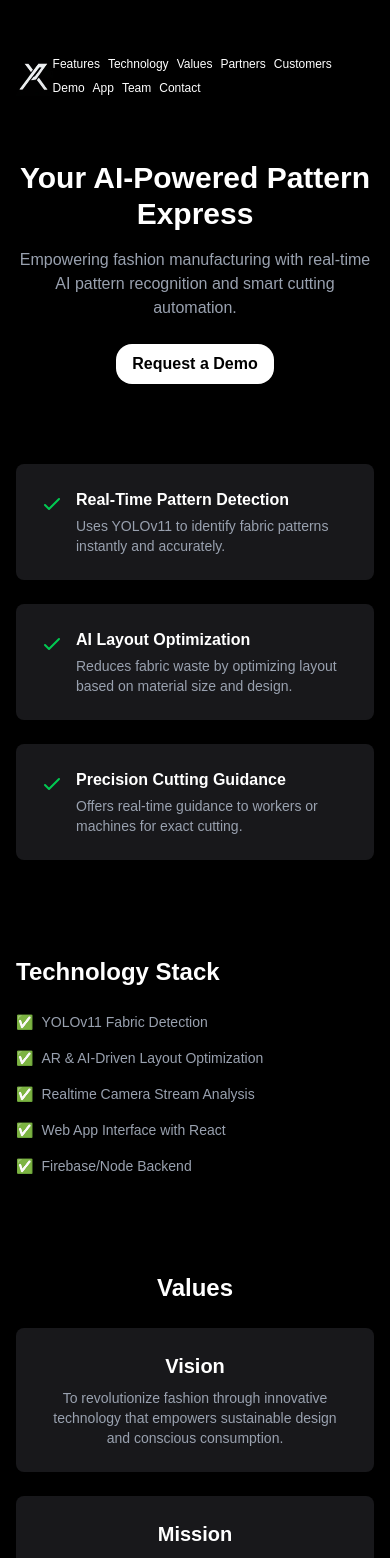
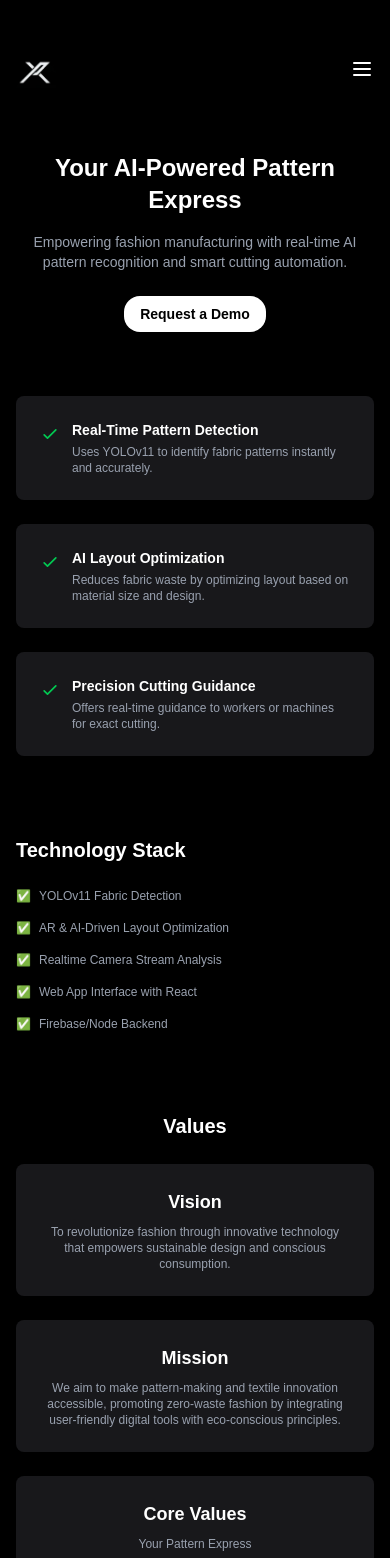
Before and after one commit to MikenISATU/pattex, a Next.js app: page / in a window 390 px wide. Shown: the top 1558 px of the page. Built offline with nearby package versions, Linux system fonts and the light colour scheme.

Commit message:
Update page.tsx

```diff
--- a/app/page.tsx
+++ b/app/page.tsx
@@ -1,10 +1,59 @@
 "use client";
 
-import React, { useEffect } from "react";
+import React, { useEffect, useState, useRef } from "react";
 import Link from "next/link";
 
 // Define the component with React.FC for TypeScript
 const PattexHomePage: React.FC = () => {
+  // State for burger menu toggle
+  const [isMenuOpen, setIsMenuOpen] = useState(false);
+  // State for active dot in the carousel
+  const [activeDot, setActiveDot] = useState(1); // Default to second image
+  // Ref for the scroll container
+  const scrollContainerRef = useRef<HTMLDivElement>(null);
+
+  // Toggle burger menu
+  const toggleMenu = () => {
+    setIsMenuOpen(!isMenuOpen);
+  };
+
+  // Scroll to specific image and center it
+  const scrollToImage = (index: number) => {
+    if (scrollContainerRef.current) {
+      const container = scrollContainerRef.current;
+      const containerWidth = container.clientWidth;
+      const imageWidth = container.querySelector("div")?.clientWidth || containerWidth;
+      const scrollPosition = index * imageWidth - (containerWidth - imageWidth) / 2;
+      container.scrollTo({
+        left: scrollPosition,
+        behavior: "smooth",
+      });
+      setActiveDot(index);
+    }
+  };
+
+  // Handle scroll to update active dot
+  useEffect(() => {
+    const scrollContainer = scrollContainerRef.current;
+    if (!scrollContainer) return;
+
+    const handleScroll = () => {
+      const scrollLeft = scrollContainer.scrollLeft;
+      const containerWidth = scrollContainer.clientWidth;
+      const imageWidth = scrollContainer.querySelector("div")?.clientWidth || containerWidth;
+      const newActiveDot = Math.round(scrollLeft / imageWidth);
+      setActiveDot(newActiveDot);
+    };
+
+    scrollContainer.addEventListener("scroll", handleScroll);
+    return () => scrollContainer.removeEventListener("scroll", handleScroll);
+  }, []);
+
+  // Scroll to second image on mount
+  useEffect(() => {
+    scrollToImage(1); // Center the second image (index 1) when component mounts
+  }, []);
+
   // Define the feature items with TypeScript interface
   interface Feature {
     title: string;
@@ -126,18 +175,52 @@
           opacity: 1;
           transform: translateY(0);
         }
+        .burger-menu {
+          display: none;
+        }
+        .no-scrollbar::-webkit-scrollbar {
+          display: none;
+        }
+        .no-scrollbar {
+          -ms-overflow-style: none;
+          scrollbar-width: none;
+        }
+        @media (max-width: 640px) {
+          .burger-menu {
+            display: block;
+          }
+          .nav-menu {
+            display: ${isMenuOpen ? "flex" : "none"};
+            flex-direction: column;
+            position: absolute;
+            top: 100%;
+            left: 0;
+            right: 0;
+            background: black;
+            padding: 1rem;
+            z-index: 40;
+          }
+        }
       `}</style>
       <div className="min-h-screen bg-black text-white px-4 sm:px-6 py-10 font-roboto scroll-smooth">
         <header className="max-w-6xl mx-auto flex justify-between items-center mb-12 sticky top-0 bg-black z-50 py-4">
           <Link href="/">
-            <img src="/pattexl.JPG" alt="Pattex Logo" className="h-10 sm:h-12 hover:scale-105 transition-transform cursor-pointer" />
+            <img src="/pattexl.JPG" alt="Pattex Logo" className="h-8 sm:h-12 hover:scale-105 transition-transform cursor-pointer" />
           </Link>
-          <nav className="space-x-2 sm:space-x-6 text-xs sm:text-sm font-light flex flex-wrap gap-y-2">
+          <div className="burger-menu sm:hidden">
+            <button onClick={toggleMenu} className="text-white focus:outline-none">
+              <svg className="w-6 h-6" fill="none" stroke="currentColor" viewBox="0 0 24 24" xmlns="http://www.w3.org/2000/svg">
+                <path strokeLinecap="round" strokeLinejoin="round" strokeWidth="2" d={isMenuOpen ? "M6 18L18 6M6 6l12 12" : "M4 6h16M4 12h16M4 18h16"} />
+              </svg>
+            </button>
+          </div>
+          <nav className="nav-menu sm:flex space-x-2 sm:space-x-6 text-xs sm:text-sm font-light flex-wrap gap-y-2 sm:gap-y-0">
             {["features", "technology", "values", "partners", "customers", "demo", "app", "team", "contact"].map((section) => (
               <a
                 key={section}
                 href={`#${section}`}
-                className="hover:underline hover:text-gray-300 transition-colors"
+                className="hover:underline hover:text-gray-300 transition-colors block sm:inline-block py-2 sm:py-0"
+                onClick={() => setIsMenuOpen(false)}
               >
                 {section.charAt(0).toUpperCase() + section.slice(1).replace("-", " ")}
               </a>
@@ -145,19 +228,19 @@
           </nav>
         </header>
 
-        <section className="text-center mb-20 max-w-6xl mx-auto animate-section">
-          <h2 className="text-3xl sm:text-5xl font-bold mb-4">Your AI-Powered Pattern Express</h2>
-          <p className="text-base sm:text-lg text-gray-400 mb-6 max-w-xl mx-auto">
+        <section className="text-center mb-16 sm:mb-20 max-w-6xl mx-auto animate-section">
+          <h2 className="text-2xl sm:text-4xl md:text-5xl font-bold mb-4">Your AI-Powered Pattern Express</h2>
+          <p className="text-sm sm:text-lg text-gray-400 mb-6 max-w-xl mx-auto">
             Empowering fashion manufacturing with real-time AI pattern recognition and smart cutting automation.
           </p>
           <button
-            className="bg-white text-black font-bold rounded-2xl px-4 sm:px-6 py-2 sm:py-3 hover:bg-gray-200 hover:scale-105 transition-all"
+            className="bg-white text-black font-bold rounded-2xl px-4 sm:px-6 py-2 sm:py-3 text-sm sm:text-base hover:bg-gray-200 hover:scale-105 transition-all"
           >
             Request a Demo
           </button>
         </section>
 
-        <section id="features" className="w-full flex justify-center mb-24 scroll-mt-28 animate-section">
+        <section id="features" className="w-full flex justify-center mb-20 sm:mb-24 scroll-mt-28 animate-section">
           <div className="grid grid-cols-1 sm:grid-cols-2 md:grid-cols-3 gap-6 w-full max-w-6xl">
             {features.map((feat, i) => (
               <div
@@ -165,12 +248,12 @@
                 className="bg-zinc-900 rounded-lg p-6 shadow-lg hover:shadow-xl hover:scale-105 transition-all"
               >
                 <div className="flex items-start space-x-3">
-                  <svg className="w-6 h-6 mt-1 shrink-0 text-green-500" fill="none" stroke="currentColor" viewBox="0 0 24 24" xmlns="http://www.w3.org/2000/svg">
+                  <svg className="w-5 h-5 sm:w-6 sm:h-6 mt-1 shrink-0 text-green-500" fill="none" stroke="currentColor" viewBox="0 0 24 24" xmlns="http://www.w3.org/2000/svg">
                     <path strokeLinecap="round" strokeLinejoin="round" strokeWidth="2" d="M5 13l4 4L19 7" />
                   </svg>
                   <div>
-                    <h3 className="text-base font-semibold mb-1 text-white">{feat.title}</h3>
-                    <p className="text-sm text-gray-400 font-light">{feat.description}</p>
+                    <h3 className="text-sm sm:text-base font-semibold mb-1 text-white">{feat.title}</h3>
+                    <p className="text-xs sm:text-sm text-gray-400 font-light">{feat.description}</p>
                   </div>
                 </div>
               </div>
@@ -178,9 +261,9 @@
           </div>
         </section>
 
-        <section id="technology" className="max-w-6xl mx-auto mb-24 scroll-mt-28 animate-section">
-          <h3 className="text-2xl sm:text-3xl font-bold mb-6">Technology Stack</h3>
-          <ul className="grid grid-cols-1 sm:grid-cols-2 md:grid-cols-3 gap-4 text-sm text-gray-400 font-light">
+        <section id="technology" className="max-w-6xl mx-auto mb-20 sm:mb-24 scroll-mt-28 animate-section">
+          <h3 className="text-xl sm:text-3xl font-bold mb-6">Technology Stack</h3>
+          <ul className="grid grid-cols-1 sm:grid-cols-2 md:grid-cols-3 gap-4 text-xs sm:text-sm text-gray-400 font-light">
             {techStack.map((tech, i) => (
               <li key={i} className="flex items-center">
                 <span className="mr-2">✅</span> {tech}
@@ -189,28 +272,28 @@
           </ul>
         </section>
 
-        <section id="values" className="max-w-6xl mx-auto mb-24 text-center scroll-mt-28 animate-section">
-          <h3 className="text-2xl sm:text-3xl font-bold mb-6">Values</h3>
+        <section id="values" className="max-w-6xl mx-auto mb-20 sm:mb-24 text-center scroll-mt-28 animate-section">
+          <h3 className="text-xl sm:text-3xl font-bold mb-6">Values</h3>
           <div className="grid grid-cols-1 gap-6">
             <div className="bg-zinc-900 rounded-lg p-6 shadow-lg hover:shadow-xl hover:scale-105 transition-all">
-              <h4 className="text-xl font-semibold mb-2 text-white">Vision</h4>
-              <p className="text-sm sm:text-base text-gray-400 font-light">{missionVision.vision}</p>
+              <h4 className="text-lg sm:text-xl font-semibold mb-2 text-white">Vision</h4>
+              <p className="text-xs sm:text-base text-gray-400 font-light">{missionVision.vision}</p>
             </div>
             <div className="bg-zinc-900 rounded-lg p-6 shadow-lg hover:shadow-xl hover:scale-105 transition-all">
-              <h4 className="text-xl font-semibold mb-2 text-white">Mission</h4>
-              <p className="text-sm sm:text-base text-gray-400 font-light">{missionVision.mission}</p>
+              <h4 className="text-lg sm:text-xl font-semibold mb-2 text-white">Mission</h4>
+              <p className="text-xs sm:text-base text-gray-400 font-light">{missionVision.mission}</p>
             </div>
             <div className="bg-zinc-900 rounded-lg p-6 shadow-lg">
-              <h4 className="text-xl font-semibold mb-2 text-white">Core Values</h4>
-              <p className="text-sm sm:text-base text-gray-400 font-light mb-4">Your Pattern Express</p>
+              <h4 className="text-lg sm:text-xl font-semibold mb-2 text-white">Core Values</h4>
+              <p className="text-xs sm:text-base text-gray-400 font-light mb-4">Your Pattern Express</p>
               <div className="grid grid-cols-1 sm:grid-cols-2 md:grid-cols-3 gap-4">
                 {missionVision.coreValues.map((value, i) => (
                   <div
                     key={i}
                     className="bg-zinc-800 rounded-lg p-4 hover:shadow-lg hover:scale-105 transition-all"
                   >
-                    <h5 className="text-base font-semibold text-white mb-1">{value.title}</h5>
-                    <p className="text-sm text-gray-400 font-light">{value.description}</p>
+                    <h5 className="text-sm sm:text-base font-semibold text-white mb-1">{value.title}</h5>
+                    <p className="text-xs sm:text-sm text-gray-400 font-light">{value.description}</p>
                   </div>
                 ))}
               </div>
@@ -218,57 +301,73 @@
           </div>
         </section>
 
-        <section id="partners" className="max-w-6xl mx-auto mb-24 text-center scroll-mt-28 animate-section">
-          <h3 className="text-2xl sm:text-3xl font-bold mb-6">Our Partners</h3>
-          <div className="grid grid-cols-2 sm:grid-cols-2 md:grid-cols-4 gap-6 text-center text-gray-300 justify-center">
+        <section id="partners" className="max-w-6xl mx-auto mb-20 sm:mb-24 text-center scroll-mt-28 animate-section">
+          <h3 className="text-xl sm:text-3xl font-bold mb-6">Our Partners</h3>
+          <div className="grid grid-cols-2 sm:grid-cols-2 md:grid-cols-4 gap-4 sm:gap-6 text-center text-gray-300 justify-center">
             {partners.map((logo, i) => (
               <div
                 key={i}
-                className="bg-zinc-900 p-4 rounded-xl flex items-center justify-center h-32 hover:scale-105 transition-transform"
+                className="bg-zinc-900 p-4 rounded-xl flex items-center justify-center h-24 sm:h-32 hover:scale-105 transition-transform"
               >
-                <img src={`/${logo}`} alt={`Partner ${i + 1}`} className="max-h-20 object-contain" />
+                <img src={`/${logo}`} alt={`Partner ${i + 1}`} className="max-h-16 sm:max-h-20 object-contain" />
               </div>
             ))}
           </div>
         </section>
 
-        <section id="customers" className="max-w-6xl mx-auto mb-24 text-center scroll-mt-28 animate-section">
-          <h3 className="text-2xl sm:text-3xl font-bold mb-6">Customer Testimonials</h3>
+        <section id="customers" className="max-w-6xl mx-auto mb-20 sm:mb-24 text-center scroll-mt-28 animate-section">
+          <h3 className="text-xl sm:text-3xl font-bold mb-6">Customer Testimonials</h3>
           <div className="grid grid-cols-1 sm:grid-cols-2 md:grid-cols-3 gap-6 text-gray-300 font-light">
             {testimonials.map((testimonial, i) => (
               <div
                 key={i}
                 className="bg-zinc-900 rounded-lg p-6 shadow-lg hover:shadow-xl hover:scale-105 transition-all"
               >
-                <p className="text-white text-sm sm:text-base">“{testimonial.quote}”</p>
-                <p className="mt-4 font-semibold text-sm sm:text-base">– {testimonial.author}</p>
+                <p className="text-white text-xs sm:text-base">“{testimonial.quote}”</p>
+                <p className="mt-4 font-semibold text-xs sm:text-base">– {testimonial.author}</p>
               </div>
             ))}
           </div>
         </section>
 
-        <section id="demo" className="max-w-6xl mx-auto text-center mb-24 scroll-mt-28 animate-section">
-          <h3 className="text-2xl sm:text-3xl font-bold mb-4">See It In Action</h3>
-          <p className="text-gray-400 mb-6 text-sm sm:text-base">Here’s a look at the PATTEX Web App:</p>
-          <div className="bg-zinc-900 p-6 rounded-2xl shadow-lg inline-block">
+        <section id="demo" className="max-w-6xl mx-auto text-center mb-20 sm:mb-24 scroll-mt-28 animate-section">
+          <h3 className="text-xl sm:text-3xl font-bold mb-4">See It In Action</h3>
+          <p className="text-gray-400 mb-6 text-xs sm:text-base">Here’s a look at the PATTEX Web App:</p>
+          <div className="bg-zinc-900 p-4 sm:p-6 rounded-2xl shadow-lg inline-block">
             <img src="/sample-webapp.JPG" alt="PATTEX Web App Preview" className="rounded-xl w-full max-w-xs sm:max-w-xl" />
           </div>
         </section>
 
-        <section id="app" className="max-w-6xl mx-auto text-center mb-24 scroll-mt-28 animate-section">
-          <h3 className="text-2xl sm:text-3xl font-bold mb-4">Mobile App Walkthrough</h3>
-          <p className="text-gray-400 mb-6 text-sm sm:text-base">Preview the user journey in our fabric detection mobile app:</p>
-          <div className="grid grid-cols-1 sm:grid-cols-3 gap-4 justify-center">
-            {appImages.map((img, i) => (
-              <div key={i} className="relative mx-auto w-full sm:w-[220px]">
-                <img src={`/${img}`} alt={`GUI Mockup ${i + 1}`} className="w-full rounded-xl border border-white" />
-              </div>
-            ))}
+        <section id="app" className="max-w-6xl mx-auto text-center mb-20 sm:mb-24 scroll-mt-28 animate-section">
+          <h3 className="text-xl sm:text-3xl font-bold mb-4">Mobile App Walkthrough</h3>
+          <p className="text-gray-400 mb-6 text-xs sm:text-base">Preview the user journey in our fabric detection mobile app:</p>
+          <div className="relative">
+            <div
+              ref={scrollContainerRef}
+              className="flex sm:grid sm:grid-cols-3 gap-4 overflow-x-auto sm:overflow-x-hidden snap-x snap-mandatory pb-4 sm:pb-0 no-scrollbar px-4 sm:px-0"
+            >
+              {appImages.map((img, i) => (
+                <div key={i} className="flex-shrink-0 w-48 sm:w-full snap-center">
+                  <img src={`/${img}`} alt={`GUI Mockup ${i + 1}`} className="w-full rounded-xl border border-white" />
+                </div>
+              ))}
+            </div>
+            <div className="flex justify-center space-x-2 mt-4 sm:hidden">
+              {appImages.map((_, i) => (
+                <button
+                  key={i}
+                  onClick={() => scrollToImage(i)}
+                  className={`w-2 h-2 rounded-full transition-all ${
+                    activeDot === i ? "bg-white scale-125" : "bg-gray-500"
+                  }`}
+                ></button>
+              ))}
+            </div>
           </div>
         </section>
 
-        <section id="team" className="max-w-6xl mx-auto text-center mb-24 scroll-mt-28 animate-section">
-          <h3 className="text-2xl sm:text-3xl font-bold mb-6">Meet the Team</h3>
+        <section id="team" className="max-w-6xl mx-auto text-center mb-20 sm:mb-24 scroll-mt-28 animate-section">
+          <h3 className="text-xl sm:text-3xl font-bold mb-6">Meet the Team</h3>
           <div className="grid grid-cols-1 sm:grid-cols-2 md:grid-cols-3 gap-6 text-gray-300 font-light">
             {team.map((member, i) => (
               <div
@@ -278,22 +377,22 @@
                 <img
                   src={`/${member.image}`}
                   alt={`Team member ${i + 1}`}
-                  className="rounded-full w-20 sm:w-24 h-20 sm:h-24 mb-4 object-cover"
+                  className="rounded-full w-16 sm:w-24 h-16 sm:h-24 mb-4 object-cover"
                 />
-                <p className="font-semibold text-white text-sm sm:text-base">{member.name}</p>
-                <p className="text-sm text-gray-400">{member.role}</p>
+                <p className="font-semibold text-white text-xs sm:text-base">{member.name}</p>
+                <p className="text-xs sm:text-sm text-gray-400">{member.role}</p>
               </div>
             ))}
           </div>
         </section>
 
-        <section id="contact" className="max-w-6xl mx-auto text-center mb-24 scroll-mt-28 animate-section">
-          <h3 className="text-2xl sm:text-3xl font-bold mb-6">Contact Us</h3>
-          <p className="text-gray-300 mb-2 text-sm sm:text-base">
+        <section id="contact" className="max-w-6xl mx-auto text-center mb-20 sm:mb-24 scroll-mt-28 animate-section">
+          <h3 className="text-xl sm:text-3xl font-bold mb-6">Contact Us</h3>
+          <p className="text-gray-300 mb-2 text-xs sm:text-base">
             Email Us: <a href="mailto:pattexsc.@gmail.com" className="underline">pattexsc.@gmail.com</a>
           </p>
-          <p className="text-gray-300 mb-2 text-sm sm:text-base">Phone Number: 09287394281</p>
-          <p className="text-gray-400 mb-6 text-sm sm:text-base">Kwadra TBI New Site Lapaz, Iloilo City, Philippines</p>
+          <p className="text-gray-300 mb-2 text-xs sm:text-base">Phone Number: 09287394281</p>
+          <p className="text-gray-400 mb-6 text-xs sm:text-base">Kwadra TBI New Site Lapaz, Iloilo City, Philippines</p>
           <div className="flex justify-center space-x-4 sm:space-x-6">
             <a href="https://www.facebook.com/profile.php?id=100093508801497" target="_blank" rel="noopener noreferrer">
               <img src="/facebook.webp" alt="Facebook" className="w-5 sm:w-6 h-5 sm:h-6 hover:scale-110 transition-transform" />
@@ -307,8 +406,8 @@
           </div>
         </section>
 
-        <footer className="text-center text-gray-500 py-8 border-t border-gray-800 text-sm font-light">
-          <p className="mb-2">© {new Date().getFullYear()} PATTEX. All rights reserved.</p>
+        <footer className="text-center text-gray-500 py-8 border-t border-gray-800 text-xs sm:text-sm font-light">
+          <p className="mb-2">© ${new Date().getFullYear()} PATTEX. All rights reserved.</p>
         </footer>
       </div>
     </>
```
